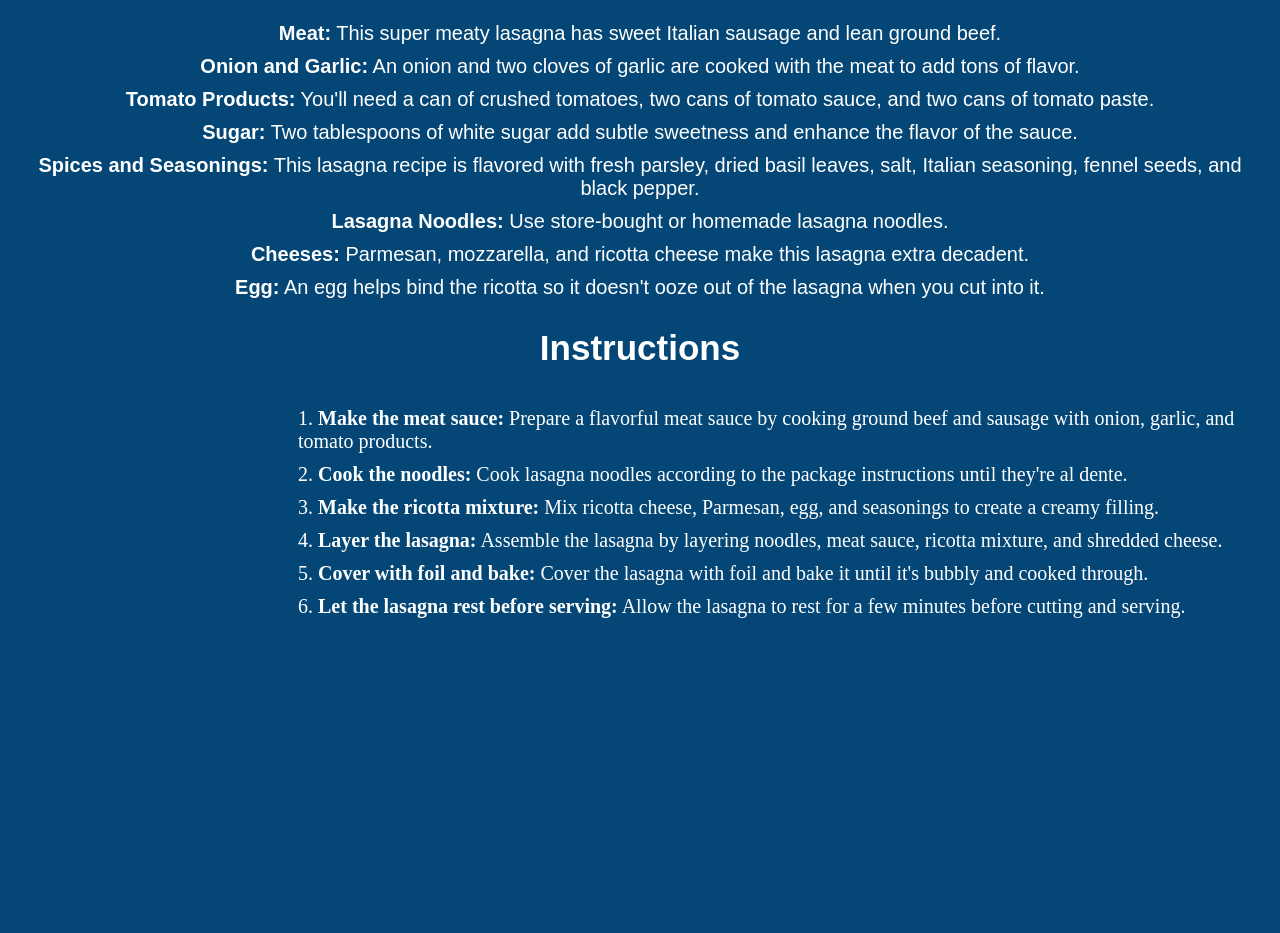
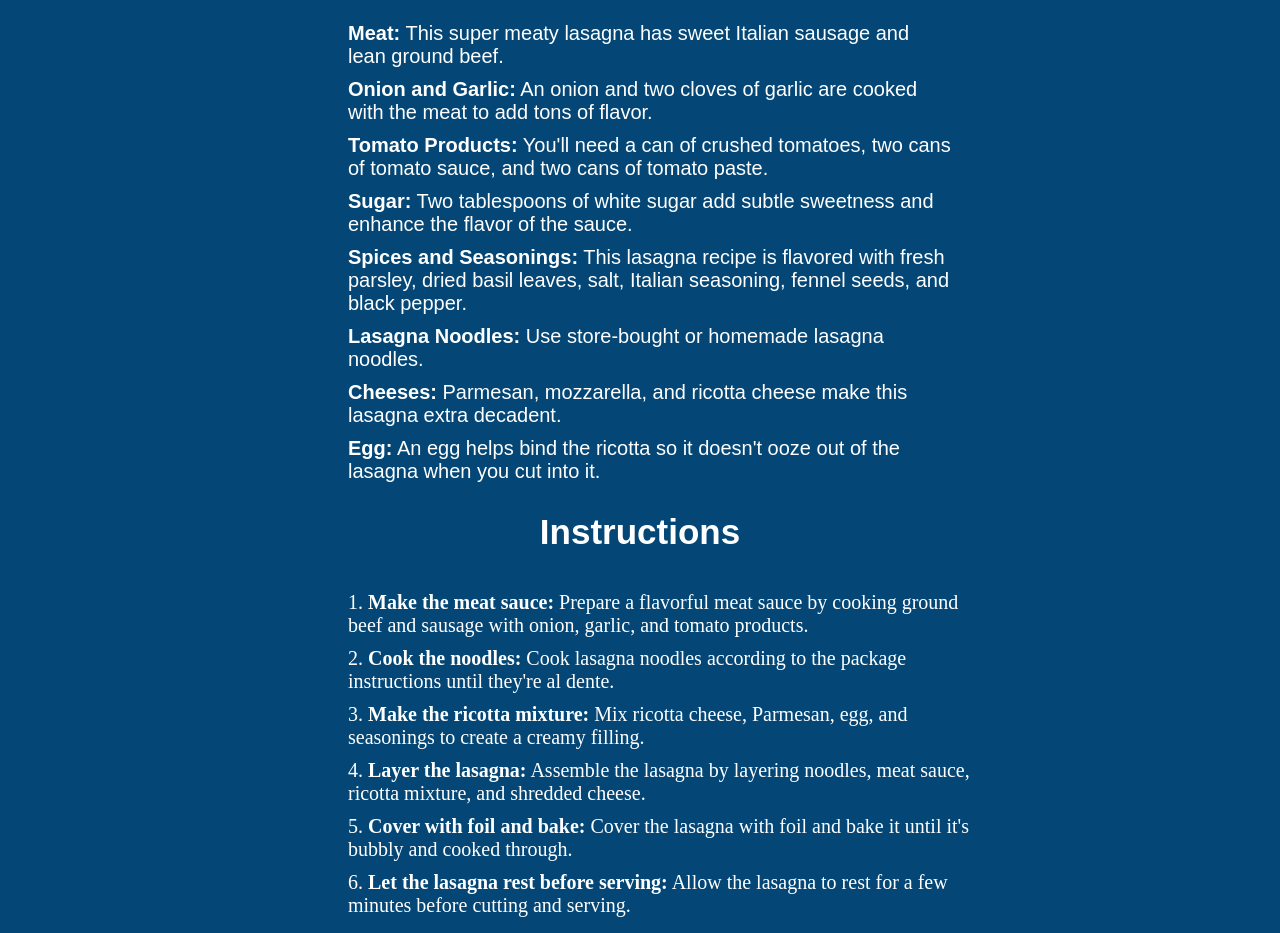
Before and after one commit to Luke4771/odin-recipes, a plain HTML site: page recipes/lasagna.html in a window 1280 px wide. Shown: the part 860-1793 px from the top of the page. Before the commit the page ends 1494 px from the top, so only its background shows below. Drawn offline with Linux system fonts and the light colour scheme.

Commit message:
Update CSS boxes

```diff
--- a/recipes/lasagna.html
+++ b/recipes/lasagna.html
@@ -12,7 +12,7 @@
     <img src="https://thecozycook.com/wp-content/uploads/2022/04/Lasagna-Recipe-f.jpg" alt="Lasagna">
 
     <h2><strong>Ingredients</strong></h2>
-    <ul>
+    <ul ID="ingredients">
       <li><strong>Meat:</strong> This super meaty lasagna has sweet Italian sausage and lean ground beef.</li>
       <li><strong>Onion and Garlic:</strong> An onion and two cloves of garlic are cooked with the meat to add tons of flavor.</li>
       <li><strong>Tomato Products:</strong> You'll need a can of crushed tomatoes, two cans of tomato sauce, and two cans of tomato paste.</li>
@@ -23,6 +23,7 @@
       <li><strong>Egg:</strong> An egg helps bind the ricotta so it doesn't ooze out of the lasagna when you cut into it.</li>
     </ul>
 
+  <div class="instructions container">
     <h2><strong>Instructions</strong></h2>
     <ol ID="instructions">
       <li><strong>Make the meat sauce:</strong> Prepare a flavorful meat sauce by cooking ground beef and sausage with onion, garlic, and tomato products.</li>
@@ -32,6 +33,6 @@
       <li><strong>Cover with foil and bake:</strong> Cover the lasagna with foil and bake it until it's bubbly and cooked through.</li>
       <li><strong>Let the lasagna rest before serving:</strong> Allow the lasagna to rest for a few minutes before cutting and serving.</li>
     </ol>
-
+  </div>
 </body>
 </html>
--- a/style.css
+++ b/style.css
@@ -4,7 +4,8 @@ background-color: #044776;
 color: white;
 list-style-type: none;
 text-align: center;
-}
+    /*border: 0.1px solid red; */
+  }
 
 img {
     width: 800px;
@@ -20,6 +21,7 @@ font-weight: bold;
 text-align: center;
 font-family: fantasy, copperplate;
 }
+
 h2 {
     font-size: 35px;
     font-weight: bold;
@@ -51,9 +53,20 @@ a {
 
 #instructions li {
 font-size: 20px;
-text-align: justify;
 list-style-type:decimal;
 list-style-position: inside;
 text-align: left;
-padding-left:250px;
+margin-left: 300px;
+margin-right: 300px;
 }
+
+#ingredients li {
+margin-left: 320px;
+margin-right:300px;
+text-align: left;
+}
+
+.m1 {
+display:inline;
+padding:30px;
+}
```
Also changed, not shown: index.html (+7 -3 lines), recipes/kaiserschmarrn.html (+2 -2 lines), recipes/pizza.html (+1 -1 lines).
